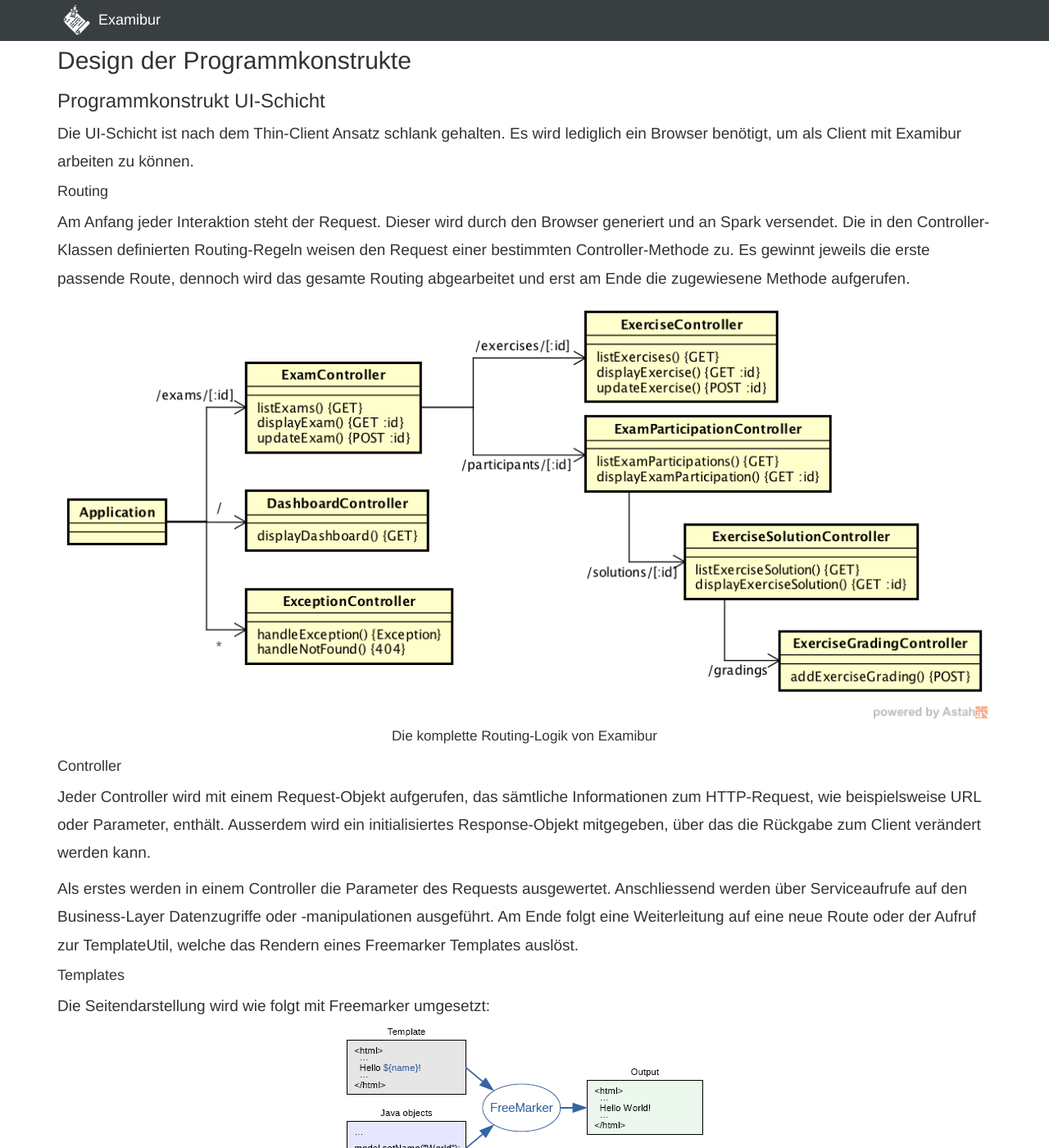
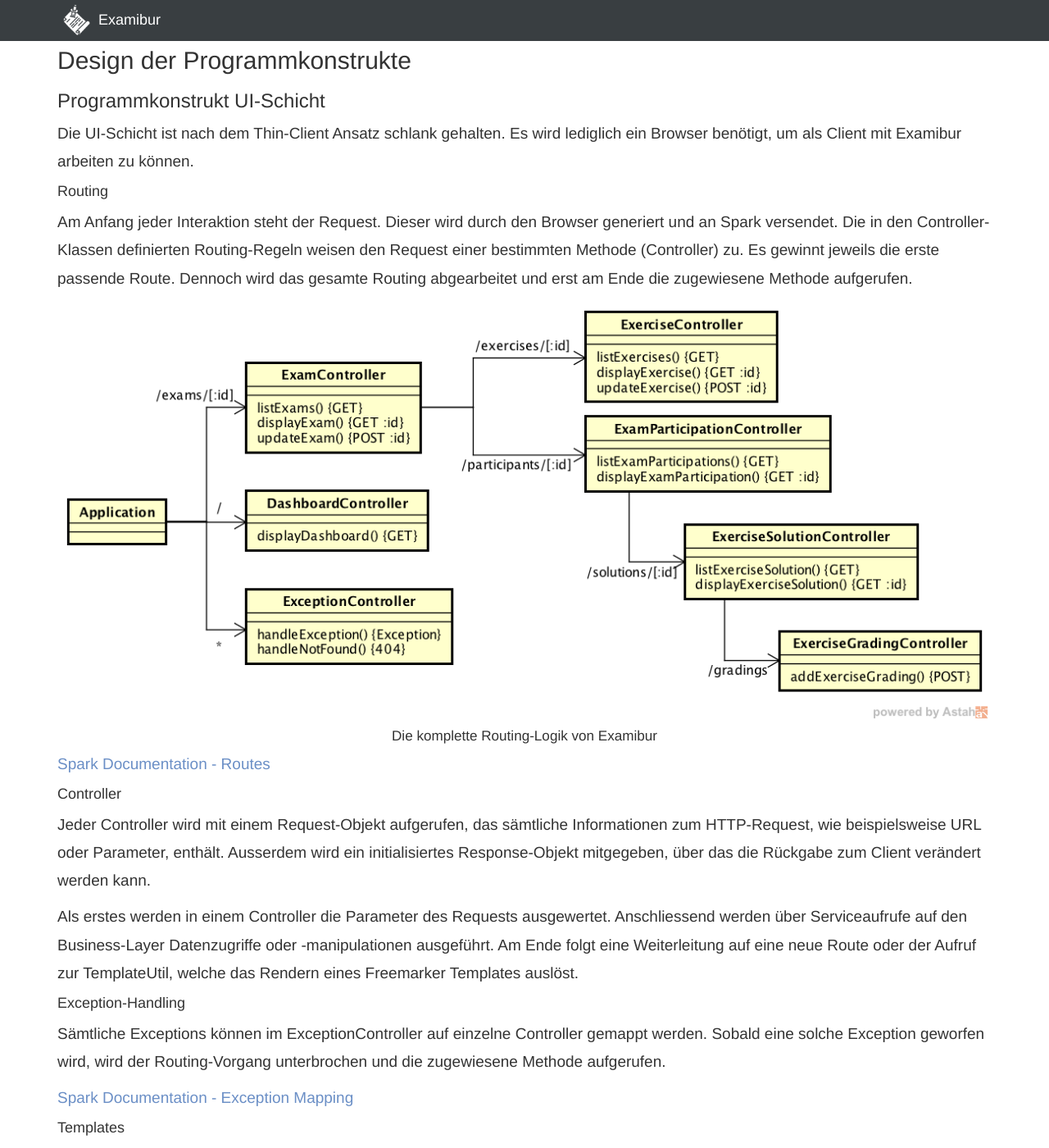
Before and after one commit to Examibur/examibur, a Jekyll site: the page built from docs/architektur/softwareArchitektur.md, in a window 1280 px wide and 1400 px high, scrolled down 5933 px. Shown: the whole window at 82% size. Built offline with Jekyll 4.4.1, drawn with Linux system fonts in a browser that asks for light colours; nearby versions of some CDN libraries; Markdown is read by kramdown in place of the engine named in the settings; some of the changed text lies outside the part shown.

Commit message:
add exception handling description and change controller/routing descriptions

```diff
--- a/docs/architektur/softwareArchitektur.md
+++ b/docs/architektur/softwareArchitektur.md
@@ -130,17 +130,24 @@
 Die UI-Schicht ist nach dem Thin-Client Ansatz schlank gehalten. Es wird lediglich ein Browser benötigt, um als Client mit Examibur arbeiten zu können.
 
 #### Routing
-Am Anfang jeder Interaktion steht der Request. Dieser wird durch den Browser generiert und an Spark versendet. Die in den Controller-Klassen definierten Routing-Regeln weisen den Request einer bestimmten Controller-Methode zu. Es gewinnt jeweils die erste passende Route, dennoch wird das gesamte Routing abgearbeitet und erst am Ende die zugewiesene Methode aufgerufen.
+Am Anfang jeder Interaktion steht der Request. Dieser wird durch den Browser generiert und an Spark versendet. Die in den Controller-Klassen definierten Routing-Regeln weisen den Request einer bestimmten Methode (Controller) zu. Es gewinnt jeweils die erste passende Route. Dennoch wird das gesamte Routing abgearbeitet und erst am Ende die zugewiesene Methode aufgerufen.
 
 <figure>
 <img src="resources/routingOverview/routing-diagram.png">
 <figcaption>Die komplette Routing-Logik von Examibur</figcaption>
 </figure>
 
+[Spark Documentation - Routes](http://sparkjava.com/documentation.html#routes)
+
 #### Controller
 Jeder Controller wird mit einem Request-Objekt aufgerufen, das sämtliche Informationen zum HTTP-Request, wie beispielsweise URL oder Parameter, enthält. Ausserdem wird ein initialisiertes Response-Objekt mitgegeben, über das die Rückgabe zum Client verändert werden kann.
 
 Als erstes werden in einem Controller die Parameter des Requests ausgewertet. Anschliessend werden über Serviceaufrufe auf den Business-Layer Datenzugriffe oder -manipulationen ausgeführt. Am Ende folgt eine Weiterleitung auf eine neue Route oder der Aufruf zur TemplateUtil, welche das Rendern eines Freemarker Templates auslöst.
+
+#### Exception-Handling
+Sämtliche Exceptions können im ExceptionController auf einzelne Controller gemappt werden. Sobald eine solche Exception geworfen wird, wird der Routing-Vorgang unterbrochen und die zugewiesene Methode aufgerufen.
+
+[Spark Documentation - Exception Mapping](http://sparkjava.com/documentation.html#exception-mapping)
 
 #### Templates
 
@@ -154,7 +161,7 @@
 
 Alle Templates basieren auf einem Basis-Template mit dem Namen `base.ftl`. Dadurch müssen Layout- und Strukturänderungen nur darin gemacht werden.
 Design und Layout wird über Cascading Stylesheets (CSS) gesteuert. GUI-Elemente und Styling werden von [Bootstrap](http://getbootstrap.com/) verwendet.
-Das Styling wird auf das CI von Examibur gemappt, welches im `style.css` gemacht werden kann.
+Das applikationsspezifische Styling von Examibur wird im separaten CSS-Dokument `custom.css` definiert und überschreibt die Regeln von Bootstrap automatisch.
 
 Um das User-Feeling zu verbessern, wird teilweise Javascript verwendet.
 
```
Also changed, not shown: other parts of docs/architektur/softwareArchitektur.md (+0 -3 lines).
